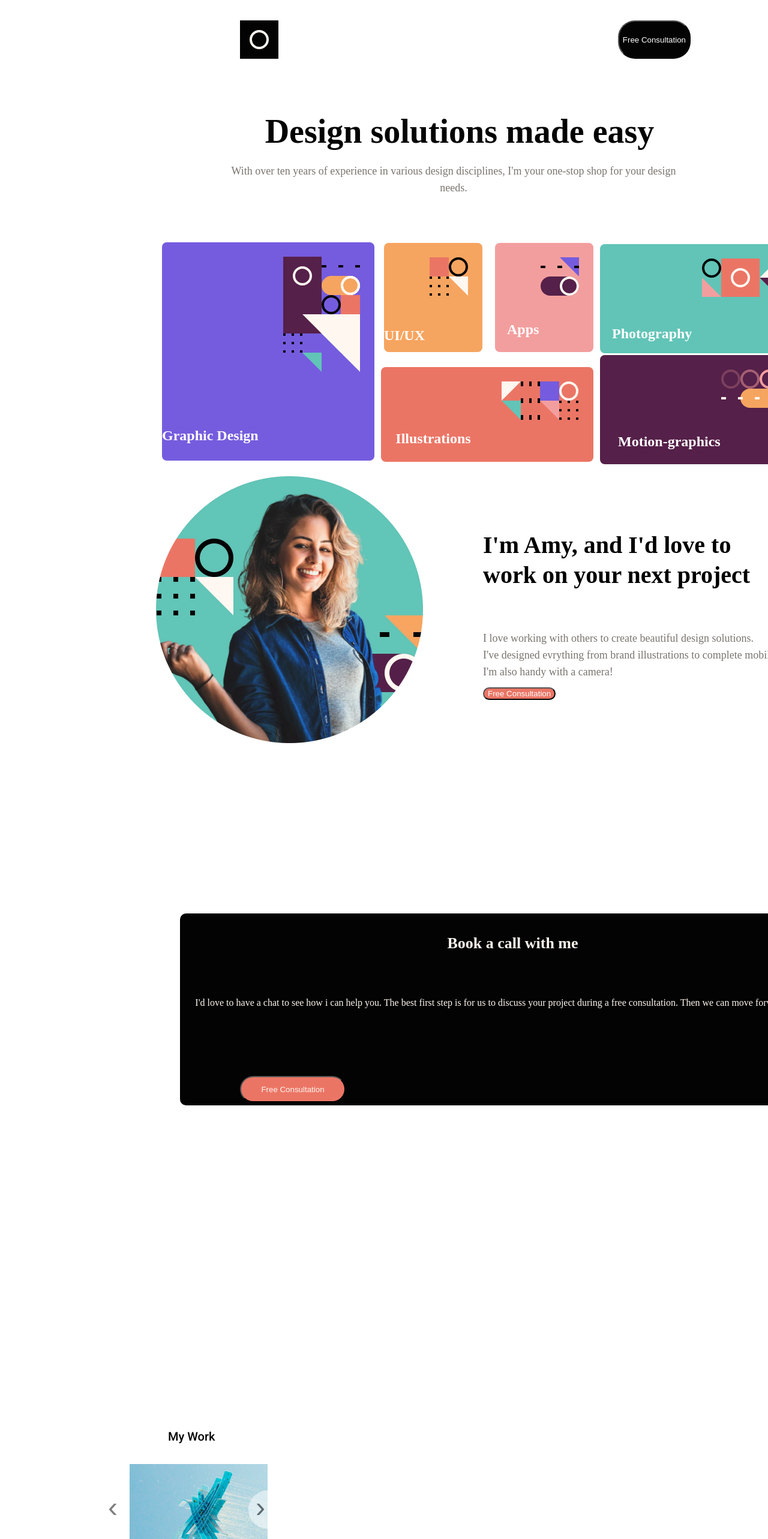
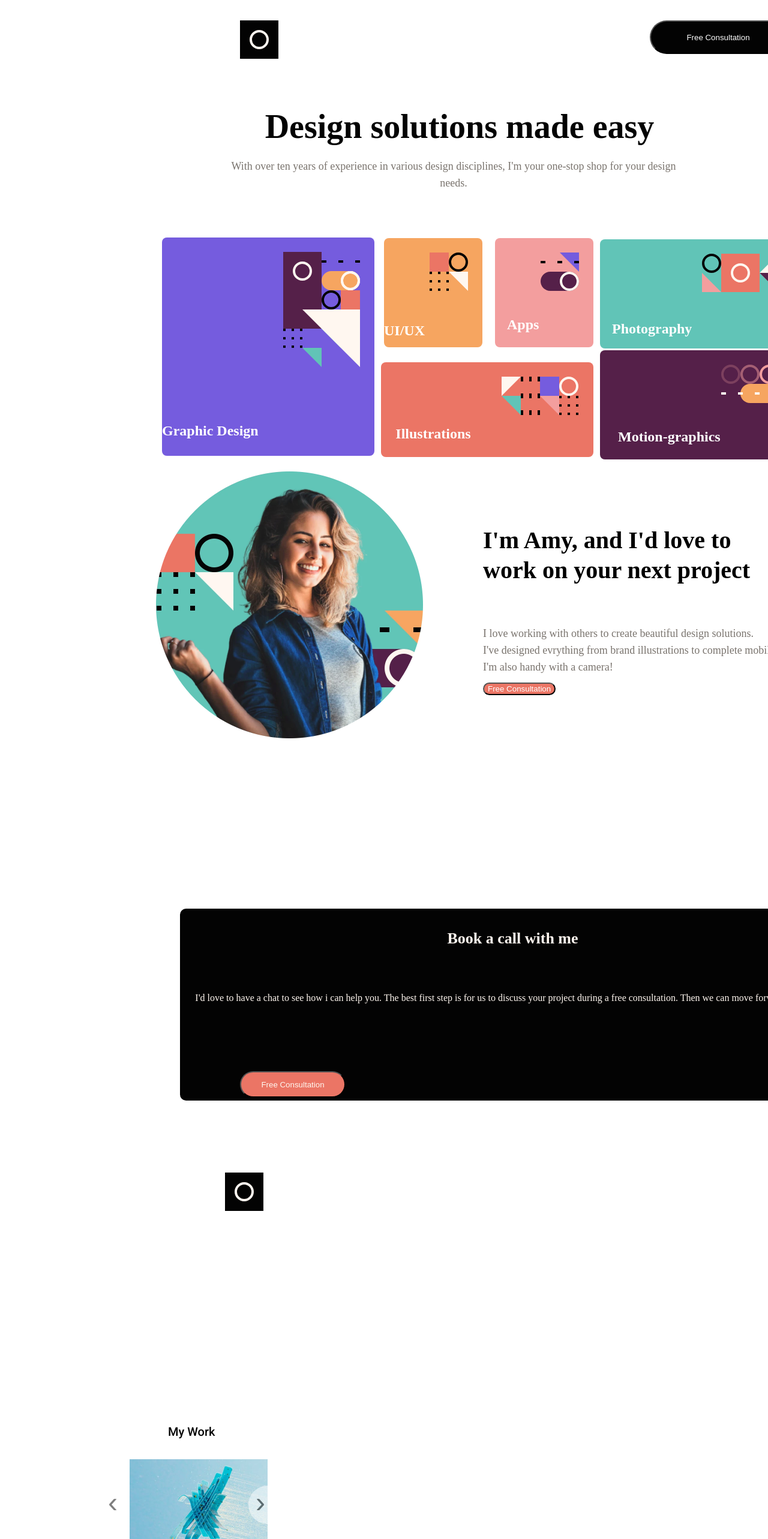
Before and after one commit to Devin-Jackson314/single-page-design-portfolio, an Angular app in the folder LandingPage/: page / in a window 1280 px wide. Shown: the top 2566 px of the page at 60% size. Built offline with nearby package versions, Linux system fonts and the light colour scheme.

Commit message:
1400 pretty much done sake of time

```diff
--- a/LandingPage/src/app/bottomfooter/bottomfooter.component.css
+++ b/LandingPage/src/app/bottomfooter/bottomfooter.component.css
@@ -1,3 +1,29 @@
+@media (max-width: 1400px){
+    div {
+            position: relative;
+            display: flex;
+            justify-content: space-between;
+            width: 1111px;
+            height: 64px;
+            left: 375px;
+            top: -1000px;
+        }
+
+        button {
+            position: relative;
+            left: 0px;
+
+            top: 10px;
+
+            background: #030303;
+            border-radius: 28px;
+            color: white;
+            width: 176px;
+            height: 44px;
+
+        }
+}
+
 @media (max-width: 375px) {
     div {
         position: relative;
--- a/LandingPage/src/app/header1-component/header-component.component.css
+++ b/LandingPage/src/app/header1-component/header-component.component.css
@@ -7,17 +7,19 @@
         position: relative;
 
         width: 1111px;
-        height: 64px;
+        height: 56px;
         left: 400px;
         top: 34px;
     }
 
     button{
         position: relative;
-        left: -360px;
+        left: -200px;
         background: #030303;
             border-radius: 28px;
             color: white;
+            width: 228px;
+                height: 56px;
     }
 }
 
```
